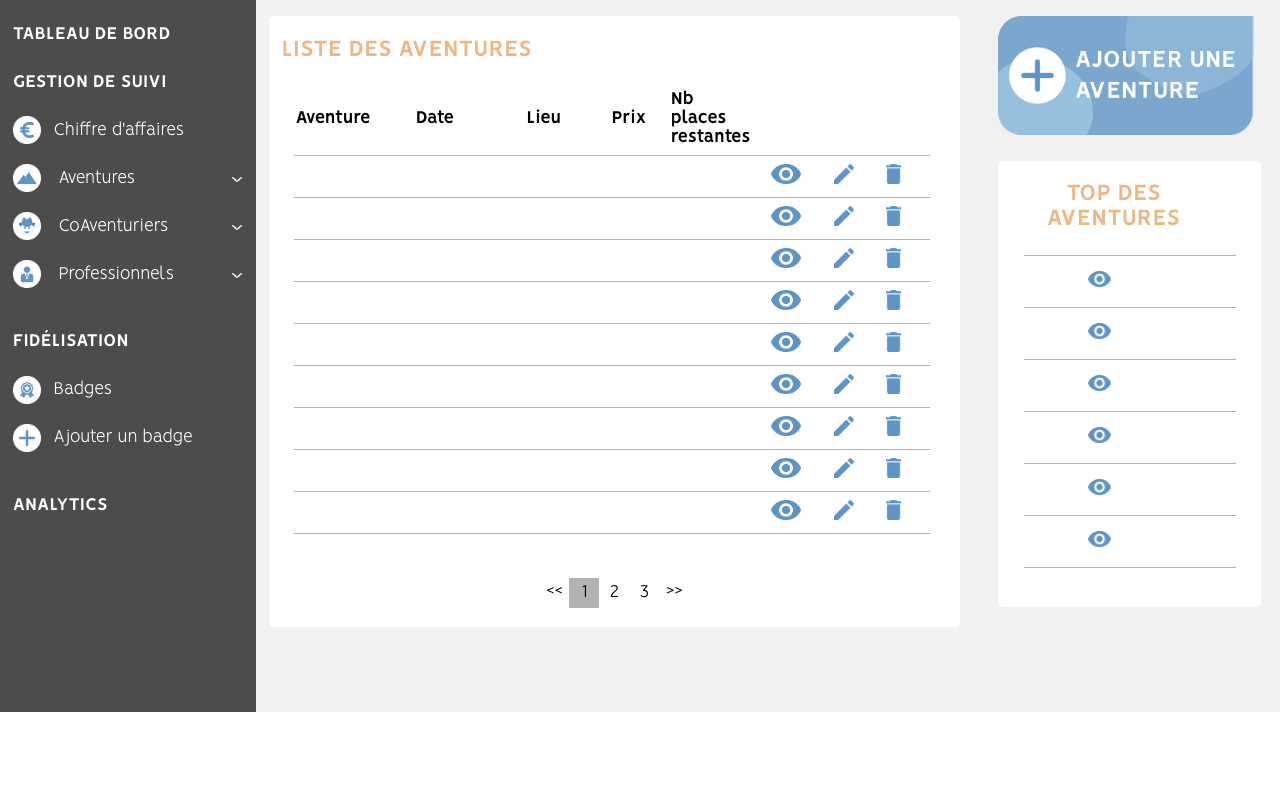
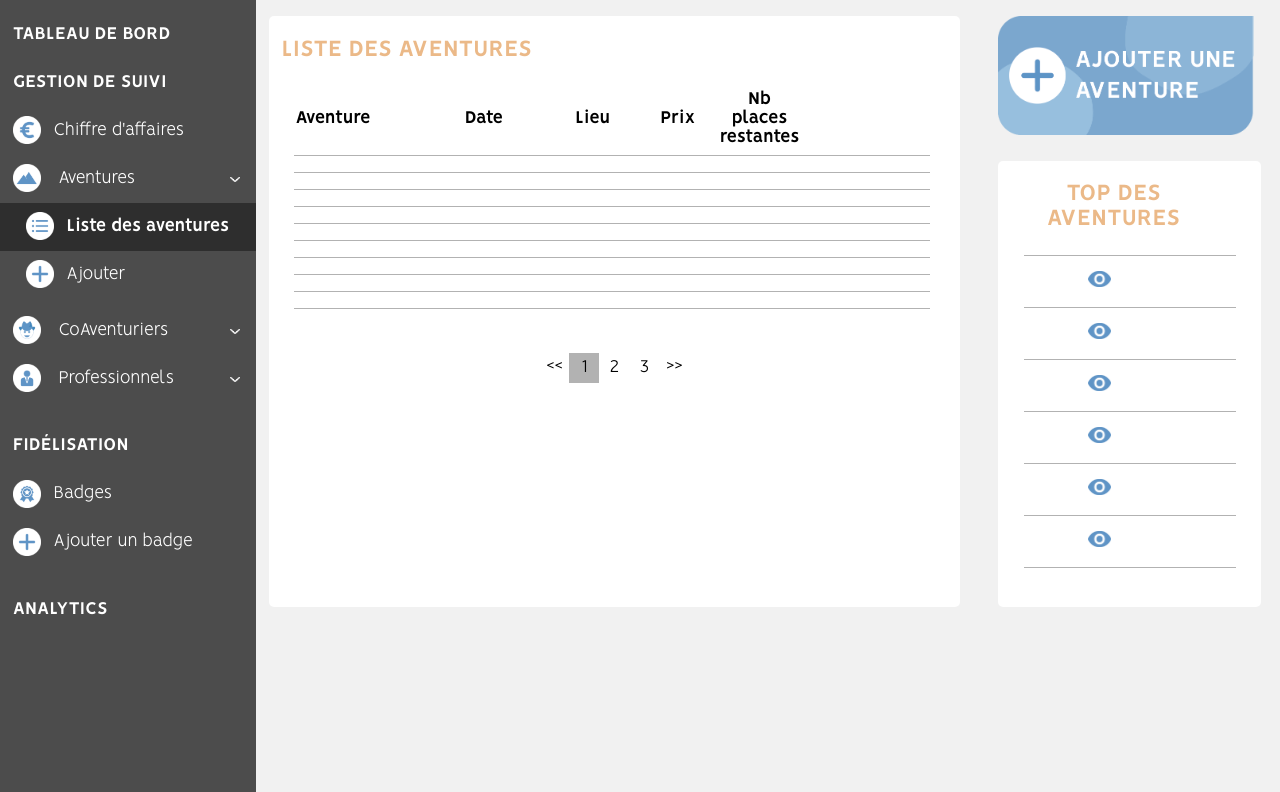
Before and after one commit to Mathilde-Garin/crm-coaventure, a website built with Parcel: page listeav.html in a window 1280 px wide. Shown: the part 88-880 px from the top of the page. Before the commit the page ends 800 px from the top, so only its background shows below. Built offline with nearby package versions, Linux system fonts and the light colour scheme.

Commit message:
générer liste av via form & optimisations

```diff
--- a/js/ajax.ajout.av.js
+++ b/js/ajax.ajout.av.js
@@ -1,3 +1,5 @@
+// FONCTIONS POUR PAGE AJOUTER UNE AVENTURE
+
 /* ******************* BOUTON UPLOAD PHOTO DANS FORMULAIRE ******************* */
 
 document.querySelector("html").classList.add('js');
--- a/js/ajax.js
+++ b/js/ajax.js
@@ -1,3 +1,5 @@
+// FONCTIONS POUR PAGE D'ACCUEIL : DASHBOARD
+
 /* ******************* RECUPERATION & AFFICHAGE BASE DE DONNEES DANS DASHBOARD ******************* */
 
 const url = "https://app.ticketmaster.com/discovery/v2/events.json?countryCode=US&apikey=An2aDx3J6TyOYREptmGLvsEmz08OUwR1";
--- a/listeav.html
+++ b/listeav.html
@@ -34,15 +34,15 @@
         <a href="#"><img src="./img/icone-ca.png">Chiffre d'affaires</a>
       </li>
 
-      <li class="myNav-item ui-accordion-item">
+      <li class="myNav-item ui-accordion-item active">
         <a class="myNav-link ui-accordion-trigger" href="#">
           <img src="./img/icone-aventure-blanc.png">
           Aventures
           <img class="flecheBas" src="./img/fleche-bas-blanc.png">
         </a>
         <ul class="myNav-content ui-accordion-content">
-          <li class="navActive"><a href="listeav.html"><img src="./img/icone-liste.png">Liste des aventures</a></li>
-          <li class="navActive"><a href="ajoutav.html"><img src="./img/icone-ajouter.png">Ajouter</a></li>
+          <li id="pageActive"><a href="listeav.html" class="navActive" id="sousMenu"><img src="./img/icone-liste.png">Liste des aventures</a></li>
+          <li><a href="ajoutav.html" class="navActive" id="sousMenu"><img src="./img/icone-ajouter.png">Ajouter</a></li>
         </ul>
       </li>
 
@@ -53,8 +53,8 @@
           <img class="flecheBas" src="./img/fleche-bas-blanc.png">
         </a>
         <ul class="myNav-content ui-accordion-content">
-          <li><a href="#" class="navActive"><img src="./img/icone-liste.png">Liste des CoAventuriers</a></li>
-          <li><a href="#" class="navActive"><img src="./img/icone-ajouter.png">Ajouter</a></li>
+          <li><a href="#" class="navActive" id="sousMenu"><img src="./img/icone-liste.png">Liste des CoAventuriers</a></li>
+          <li><a href="#" class="navActive" id="sousMenu"><img src="./img/icone-ajouter.png">Ajouter</a></li>
         </ul>
       </li>
 
@@ -65,8 +65,8 @@
           <img class="flecheBas" src="./img/fleche-bas-blanc.png">
         </a>
         <ul class="myNav-content ui-accordion-content">
-          <li><a href="#" class="navActive"><img src="./img/icone-liste.png">Liste des professionnels</a></li>
-          <li><a href="#" class="navActive"><img src="./img/icone-ajouter.png">Ajouter</a></li>
+          <li><a href="#" class="navActive" id="sousMenu"><img src="./img/icone-liste.png">Liste des professionnels</a></li>
+          <li><a href="#" class="navActive" id="sousMenu"><img src="./img/icone-ajouter.png">Ajouter</a></li>
         </ul>
       </li>
     </ul>
@@ -113,7 +113,7 @@
                     <td>Date</td>
                     <td>Lieu</td>
                     <td>Prix</td>
-                    <td>Nb places restantes</td>
+                    <td id="titleCenter">Nb places restantes</td>
                     <td></td>
                     <td></td>
                     <td></td>
@@ -125,9 +125,9 @@
                     <td class="lieu"></td>
                     <td class="prix"></td>
                     <td class="nbplaces"></td>
-                    <td class="iconeAction"><img src="./img/oeil-bleu.png"></td>
-                    <td class="iconeAction"><img src="./img/crayon.png"></td>
-                    <td class="iconeAction"><img src="./img/supprimer.png"></td>
+                    <td class="iconeActionConsulter"></td>
+                    <td class="iconeActionModifier"></td>
+                    <td class="iconeActionSupprimer"></td>
                   </tr>
 
                   <tr>
@@ -136,9 +136,9 @@
                     <td class="lieu"></td>
                     <td class="prix"></td>
                     <td class="nbplaces"></td>
-                    <td class="iconeAction"><img src="./img/oeil-bleu.png"></td>
-                    <td class="iconeAction"><img src="./img/crayon.png"></td>
-                    <td class="iconeAction"><img src="./img/supprimer.png"></td>
+                    <td class="iconeActionConsulter"></td>
+                    <td class="iconeActionModifier"></td>
+                    <td class="iconeActionSupprimer"></td>
                   </tr>
 
                   <tr>
@@ -147,9 +147,9 @@
                     <td class="lieu"></td>
                     <td class="prix"></td>
                     <td class="nbplaces"></td>
-                    <td class="iconeAction"><img src="./img/oeil-bleu.png"></td>
-                    <td class="iconeAction"><img src="./img/crayon.png"></td>
-                    <td class="iconeAction"><img src="./img/supprimer.png"></td>
+                    <td class="iconeActionConsulter"></td>
+                    <td class="iconeActionModifier"></td>
+                    <td class="iconeActionSupprimer"></td>
                   </tr>
 
                   <tr>
@@ -158,9 +158,9 @@
                     <td class="lieu"></td>
                     <td class="prix"></td>
                     <td class="nbplaces"></td>
-                    <td class="iconeAction"><img src="./img/oeil-bleu.png"></td>
-                    <td class="iconeAction"><img src="./img/crayon.png"></td>
-                    <td class="iconeAction"><img src="./img/supprimer.png"></td>
+                    <td class="iconeActionConsulter"></td>
+                    <td class="iconeActionModifier"></td>
+                    <td class="iconeActionSupprimer"></td>
                   </tr>
 
                   <tr>
@@ -169,9 +169,9 @@
                     <td class="lieu"></td>
                     <td class="prix"></td>
                     <td class="nbplaces"></td>
-                    <td class="iconeAction"><img src="./img/oeil-bleu.png"></td>
-                    <td class="iconeAction"><img src="./img/crayon.png"></td>
-                    <td class="iconeAction"><img src="./img/supprimer.png"></td>
+                    <td class="iconeActionConsulter"></td>
+                    <td class="iconeActionModifier"></td>
+                    <td class="iconeActionSupprimer"></td>
                   </tr>
 
                   <tr>
@@ -180,9 +180,9 @@
                     <td class="lieu"></td>
                     <td class="prix"></td>
                     <td class="nbplaces"></td>
-                    <td class="iconeAction"><img src="./img/oeil-bleu.png"></td>
-                    <td class="iconeAction"><img src="./img/crayon.png"></td>
-                    <td class="iconeAction"><img src="./img/supprimer.png"></td>
+                    <td class="iconeActionConsulter"></td>
+                    <td class="iconeActionModifier"></td>
+                    <td class="iconeActionSupprimer"></td>
                   </tr>
 
                   <tr>
@@ -191,9 +191,9 @@
                     <td class="lieu"></td>
                     <td class="prix"></td>
                     <td class="nbplaces"></td>
-                    <td class="iconeAction"><img src="./img/oeil-bleu.png"></td>
-                    <td class="iconeAction"><img src="./img/crayon.png"></td>
-                    <td class="iconeAction"><img src="./img/supprimer.png"></td>
+                    <td class="iconeActionConsulter"></td>
+                    <td class="iconeActionModifier"></td>
+                    <td class="iconeActionSupprimer"></td>
                   </tr>
 
                   <tr>
@@ -202,9 +202,9 @@
                     <td class="lieu"></td>
                     <td class="prix"></td>
                     <td class="nbplaces"></td>
-                    <td class="iconeAction"><img src="./img/oeil-bleu.png"></td>
-                    <td class="iconeAction"><img src="./img/crayon.png"></td>
-                    <td class="iconeAction"><img src="./img/supprimer.png"></td>
+                    <td class="iconeActionConsulter"></td>
+                    <td class="iconeActionModifier"></td>
+                    <td class="iconeActionSupprimer"></td>
                   </tr>
 
                   <tr>
@@ -213,9 +213,9 @@
                     <td class="lieu"></td>
                     <td class="prix"></td>
                     <td class="nbplaces"></td>
-                    <td class="iconeAction"><img src="./img/oeil-bleu.png"></td>
-                    <td class="iconeAction"><img src="./img/crayon.png"></td>
-                    <td class="iconeAction"><img src="./img/supprimer.png"></td>
+                    <td class="iconeActionConsulter"></td>
+                    <td class="iconeActionModifier"></td>
+                    <td class="iconeActionSupprimer"></td>
                   </tr>
 
                 </table>
@@ -296,7 +296,7 @@
 
 <!--------------------------- SCRIPTS JS -------------------------->
 
-<script src="./js/creation.av.js"></script>
+<script src="./js/affichernewav.js"></script>
 <script src="./js/ajax.liste.av.js"></script>
 <script src="https://ajax.googleapis.com/ajax/libs/jquery/1.10.2/jquery.min.js"></script>
 <script src="./js/jquery.simpleAccordion.js"></script>
--- a/styles.css
+++ b/styles.css
@@ -28,7 +28,7 @@ body {
 container {
     display: flex;
     width: 100vw;
-    height: 90vh;
+    height: 100vh;
 }
 
 h2 {
@@ -71,6 +71,7 @@ header img {
 
 nav {
     width: 20vw;
+    height: auto;
     background-color: rgba(0,0,0,0.7);
     color: white;
     list-style: none;
@@ -82,20 +83,18 @@ ul {
     padding-inline-start: 0px;
 }
 
-li {
-    padding-left: 1vw;
-}
-
 li a {
     display:block;
     text-decoration: none;
     color: white;
     position: relative;
+    padding-left: 1vw;
   }
 
 .navActive:hover,
 .title-nav1:hover,
-.myNav-item a:hover {
+.myNav-item a:hover,
+#pageActive {
     background-color: rgba(0,0,0,0.4);
     font-weight: bold;
 }
@@ -103,6 +102,10 @@ li a {
 .title-nav, .title-nav1 {
     font-weight: bold;
     text-transform: uppercase;
+}
+
+.title-nav {
+    padding-left: 1vw;
 }
 
 li img {
@@ -127,6 +130,10 @@ li img {
     display:block;
 }
 
+#sousMenu {
+    padding-left: 2vw;
+}
+
 .flecheBas {
     width: 10px;
     height: 5px;
@@ -141,6 +148,7 @@ li img {
 section {
     background-color: rgba(215,214,214,0.35);
     width: 80vw;
+    height: auto;
 }
 
     /* ********************* 1 - FOCUS CHIFFRES ********************* */
@@ -176,7 +184,7 @@ section {
 }
 
 
-    /* ********************* 2 - PROCHAINES AVENTURES ********************* */
+    /* ********************* 2 - TABLEAU PROCHAINES AVENTURES ********************* */
 
 #tableAventures {
     display: flex;
@@ -201,6 +209,10 @@ section {
     width: 25px;
     height: 25px;
     margin-left: 2vw;
+}
+
+#titleCenter {
+    text-align: center;
 }
 
 /* TABLEAU PROCHAINES AVENTURES */
@@ -304,7 +316,7 @@ thead {
     padding-top: 20px;
 }
 
-.iconeAction img {
+.iconeActionConsulter img, .iconeActionModifier img, .iconeActionSupprimer img {
     width: auto;
     height: 20px;
 }
@@ -397,7 +409,7 @@ input, select, textarea {
 }
 
 #radio, #radio label {
-    width: 2vw;
+    width: 3vw;
     margin-bottom: 0;
 }
 
```
Also changed, not shown: ajoutav.html (+8 -8 lines), index.html (+10 -10 lines), js/affichernewav.js (added, +28 -0 lines), js/ajax.liste.av.js (+19 -17 lines), js/creation.av.js (+17 -18 lines).
